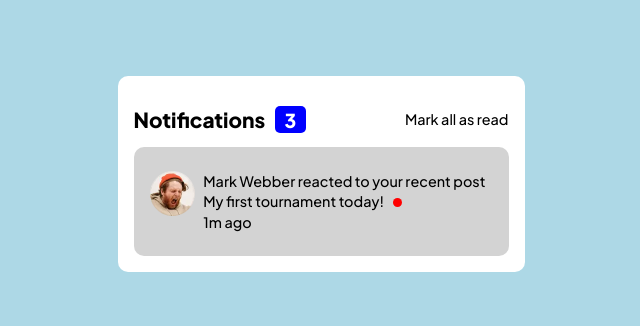
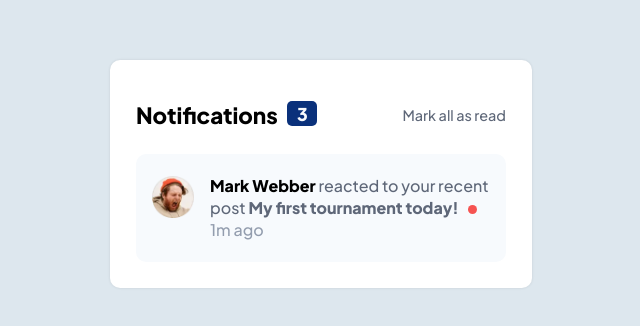
Before and after one commit to taavi80/notifications-page, a plain HTML site: page index.html in a window 1280 px wide. Shown: the part 234-560 px from the top of the page, without its empty margins (319-959 px from the left). Drawn offline with Linux system fonts and the light colour scheme.

Commit message:
Update index.html

```diff
--- a/index.html
+++ b/index.html
@@ -21,9 +21,24 @@
     />
 
     <style>
+      :root {
+        /* Primary */
+        --Red: hsl(1, 90%, 64%);
+        --Blue: hsl(219, 85%, 26%);
+        /* Neutral */
+        --White: hsl(0, 0%, 100%);
+        --Very-light-grayish-blue: hsl(210, 60%, 98%);
+        --Light-grayish-blue-1: hsl(211, 68%, 94%);
+        --Light-grayish-blue-2: hsl(205, 33%, 90%);
+        --Grayish-blue: hsl(219, 14%, 63%);
+        --Dark-grayish-blue: hsl(219, 12%, 42%);
+        --Very-dark-blue: hsl(224, 21%, 14%);
+      }
+
       body {
         min-height: 100vh;
-        background-color: lightblue;
+        background-color: var(--Light-grayish-blue-2);
+        color: var(--Dark-grayish-blue);
         font-family: "Plus Jakarta Sans", sans-serif;
         font-size: 16px;
         display: grid;
@@ -34,58 +49,71 @@
       }
       main {
         max-width: 375px;
-        background-color: #fff;
-        padding: 1rem;
+        background-color: var(--White);
+        padding: 1.6rem;
         border-radius: 10px;
+        box-shadow: 0px 0px 3px rgba(0, 0, 0, 0.1);
       }
 
       .top-container {
         display: flex;
         justify-content: space-between;
         align-items: center;
+        margin-bottom: 0.6rem;
       }
       .top-container h1 {
-        font-size: 1.3rem;
+        font-size: 1.4rem;
       }
       .top-container h1 .notification-count {
-        background-color: blue;
-        color: #fff;
-        font-size: 1.2rem;
+        display: inline-block;
+        background-color: var(--Blue);
+        color: var(--Very-light-grayish-blue);
+        font-size: 1.1rem;
         padding: 0.1rem 0.6rem;
-
         border-radius: 5px;
         margin-left: 0.6rem;
+        transform: translateY(-3px);
+      }
+      .top-container h1 {
+        color: initial;
       }
       .top-container p {
         font-size: 0.9rem;
       }
       .card {
-        height: 100px;
-        background-color: lightgrey;
+        background-color: var(--Very-light-grayish-blue);
         padding: 0.3rem 1rem;
         border-radius: 10px;
         display: flex;
         align-items: center;
       }
       .card .card-img img {
-        width: 85%;
-        align-self: flex-start;
-        transform: translateY(-6px);
+        width: 42px;
+        margin-right: 1rem;
+        transform: translateY(-9px);
       }
       .card .card-body p {
-        font-size: 0.9rem;
+        max-width: 280px;
         line-height: 1.4;
+      }
+      .card-body p span.bolder-text {
+        font-weight: 800;
+      }
+      .card-body p span.name {
+        color: initial;
+        font-weight: 800;
       }
       .card-body p span.dot {
         width: 9px;
         height: 9px;
         display: inline-block;
-        background-color: red;
+        background-color: var(--Red);
         border-radius: 50%;
         margin-left: 0.6rem;
       }
       .card-body p span.timestamp {
         display: block;
+        color: var(--Grayish-blue);
       }
     </style>
   </head>
```
